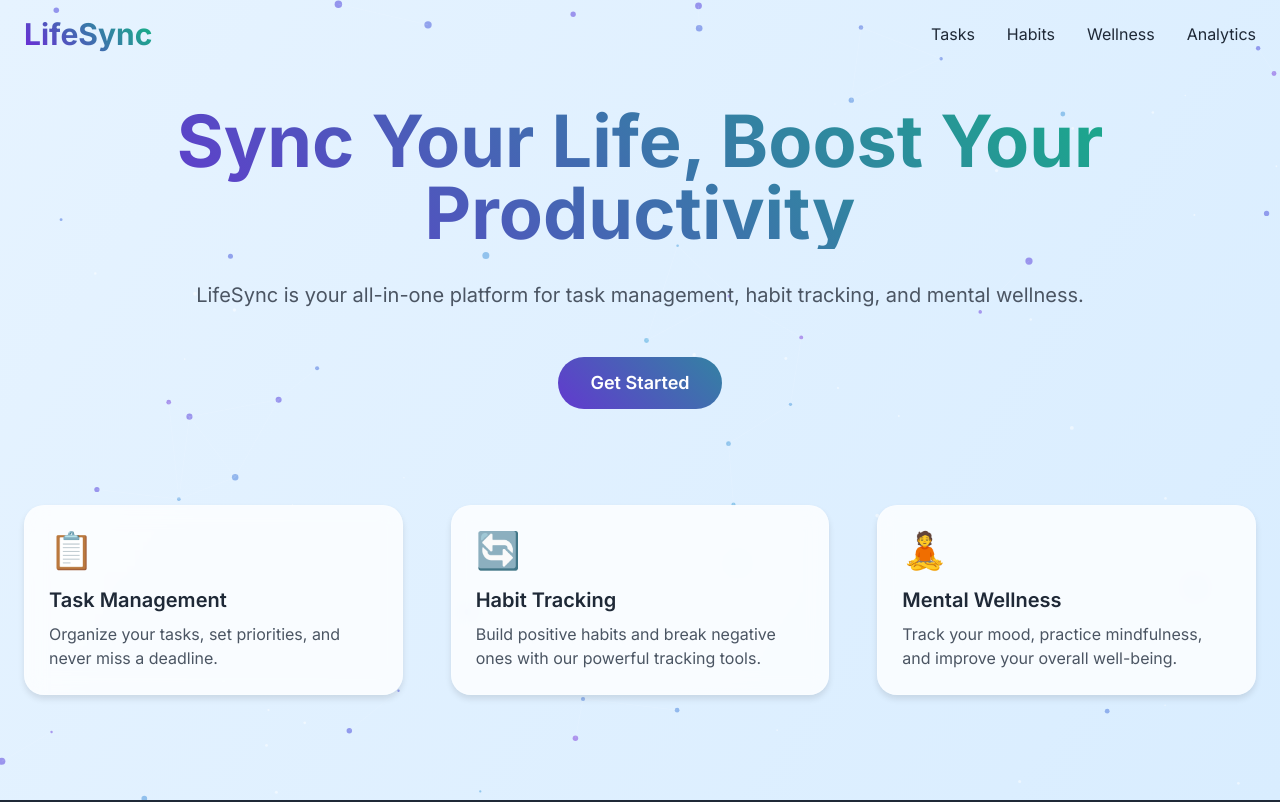
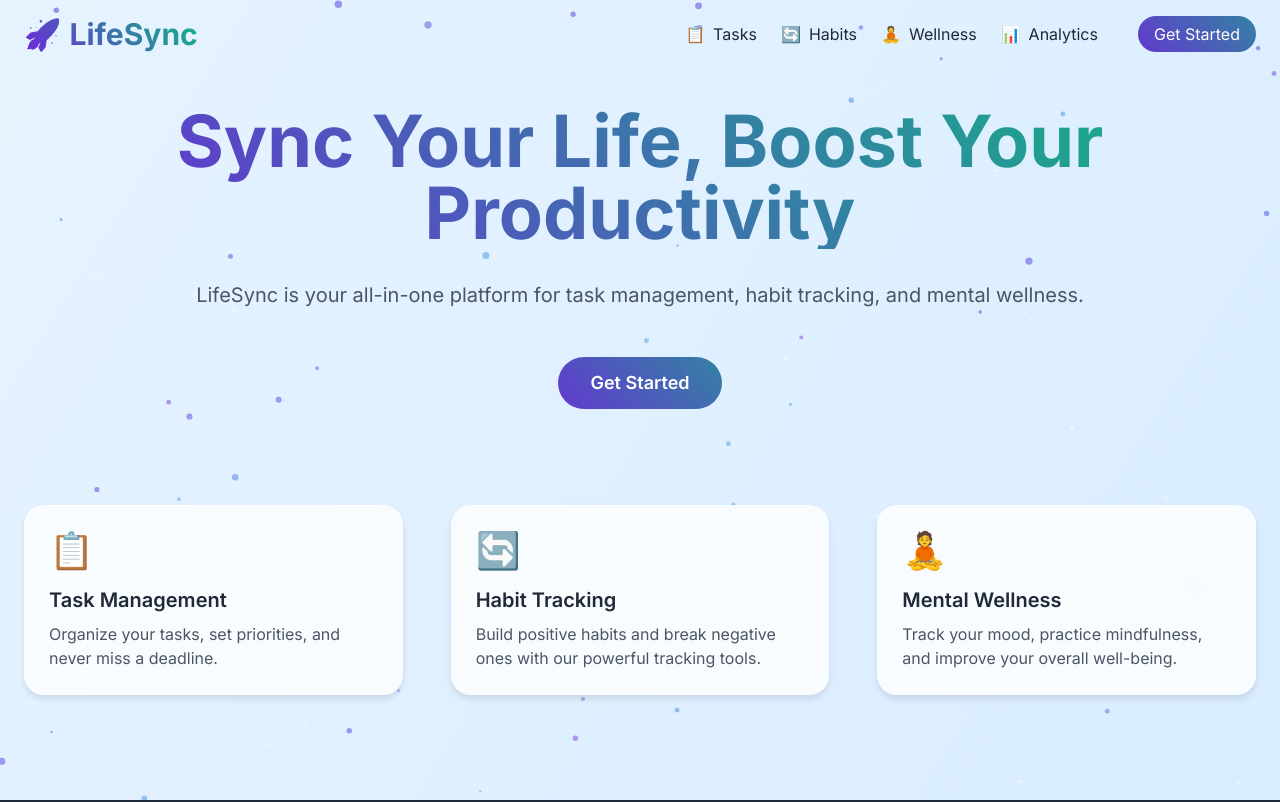
Before and after one commit to deep-ghosh/LifeSync, a Next.js app: page / in a window 1280 px wide. Shown: the top 802 px of the page. Built offline with nearby package versions, Linux system fonts and the light colour scheme.

Commit message:
header update

```diff
--- a/app/components/Header.tsx
+++ b/app/components/Header.tsx
@@ -22,56 +22,74 @@ const Header = () => {
     setIsOpen(false)
   }, [pathname])
 
+  const navItems = [
+    { href: "/task", label: "Tasks", icon: "📋" },
+    { href: "/habits", label: "Habits", icon: "🔄" },
+    { href: "/wellness", label: "Wellness", icon: "🧘" },
+    { href: "/analytics", label: "Analytics", icon: "📊" }
+  ]
+
   return (
     <motion.header
-      className={`fixed w-full z-50 transition-all duration-300 ${scrolled ? "bg-white shadow-lg" : "bg-transparent"}`}
+      className={`fixed w-full z-50 transition-all duration-300 ${
+        scrolled
+          ? "bg-white/80 backdrop-blur-lg shadow-md"
+          : "bg-transparent"
+      }`}
       initial={{ y: -100 }}
       animate={{ y: 0 }}
       transition={{ type: "spring", stiffness: 300, damping: 30 }}
     >
-      <nav className="container mx-auto px-6 py-4">
-        <div className="flex justify-between items-center">
-          <motion.div initial={{ opacity: 0, x: -20 }} animate={{ opacity: 1, x: 0 }} transition={{ duration: 0.5 }}>
-            <Link href="/" className="text-3xl font-bold gradient-text">
-              LifeSync
+      <nav className="container mx-auto px-6 py-4 flex justify-between items-center">
+        <motion.div
+          initial={{ opacity: 0, x: -20 }}
+          animate={{ opacity: 1, x: 0 }}
+          transition={{ duration: 0.5 }}
+        >
+          <Link
+            href="/"
+            className="text-3xl font-bold gradient-text flex items-center hover:scale-105 transition-transform"
+          >
+            <span className="mr-2">🚀</span>LifeSync
           </Link>
         </motion.div>
-          <div className="hidden md:flex space-x-8">
-            <NavLink href="/tasks" currentPath={pathname}>
-              Tasks
+
+        <div className="hidden md:flex space-x-6 items-center">
+          {navItems.map((item) => (
+            <NavLink key={item.href} href={item.href} currentPath={pathname}>
+              <span className="mr-2">{item.icon}</span>
+              {item.label}
             </NavLink>
-            <NavLink href="/habits" currentPath={pathname}>
-              Habits
-            </NavLink>
-            <NavLink href="/wellness" currentPath={pathname}>
-              Wellness
-            </NavLink>
-            <NavLink href="/analytics" currentPath={pathname}>
-              Analytics
-            </NavLink>
+          ))}
+          <motion.div whileHover={{ scale: 1.1 }} whileTap={{ scale: 0.9 }}>
+            <Link
+              href="/signup"
+              className="button-gradient px-4 py-2 rounded-full text-white ml-4"
+            >
+              Get Started
+            </Link>
+          </motion.div>
         </div>
+
         <div className="md:hidden">
           <button
             onClick={() => setIsOpen(!isOpen)}
             className="focus:outline-none text-gray-800"
             aria-label={isOpen ? "Close menu" : "Open menu"}
           >
-              <svg
-                className="w-6 h-6"
-                fill="none"
-                stroke="currentColor"
-                viewBox="0 0 24 24"
-                xmlns="http://www.w3.org/2000/svg"
-              >
             {isOpen ? (
+              <svg className="w-6 h-6" fill="none" stroke="currentColor" viewBox="0 0 24 24">
                 <path strokeLinecap="round" strokeLinejoin="round" strokeWidth={2} d="M6 18L18 6M6 6l12 12" />
+              </svg>
             ) : (
+              <svg className="w-6 h-6" fill="none" stroke="currentColor" viewBox="0 0 24 24">
                 <path strokeLinecap="round" strokeLinejoin="round" strokeWidth={2} d="M4 6h16M4 12h16M4 18h16" />
+              </svg>
             )}
-              </svg>
           </button>
         </div>
-        </div>
+      </nav>
+
       <AnimatePresence>
         {isOpen && (
           <motion.div
@@ -79,24 +97,23 @@ const Header = () => {
             animate={{ opacity: 1, height: "auto" }}
             exit={{ opacity: 0, height: 0 }}
             transition={{ duration: 0.3 }}
-              className="md:hidden mt-4 space-y-4"
+            className="md:hidden px-6 pb-4"
           >
-              <NavLink href="/tasks" currentPath={pathname} mobile>
-                Tasks
+            {navItems.map((item) => (
+              <NavLink key={item.href} href={item.href} currentPath={pathname} mobile>
+                <span className="mr-2">{item.icon}</span>
+                {item.label}
               </NavLink>
-              <NavLink href="/habits" currentPath={pathname} mobile>
-                Habits
-              </NavLink>
-              <NavLink href="/wellness" currentPath={pathname} mobile>
-                Wellness
-              </NavLink>
-              <NavLink href="/analytics" currentPath={pathname} mobile>
-                Analytics
-              </NavLink>
+            ))}
+            <Link
+              href="/signup"
+              className="block mt-4 button-gradient px-4 py-2 rounded-full text-white text-center"
+            >
+              Get Started
+            </Link>
           </motion.div>
         )}
       </AnimatePresence>
-      </nav>
     </motion.header>
   )
 }
@@ -114,20 +131,18 @@ const NavLink = ({
 }) => (
   <Link
     href={href}
-    className={`${mobile ? "block" : ""} text-gray-800 hover:text-primary transition duration-300 relative group ${
-      currentPath === href ? "font-semibold" : ""
-    }`}
+    className={`
+      ${mobile ? "block py-2 border-b" : "inline-flex items-center"}
+      text-gray-800 hover:text-primary transition duration-300 relative group
+      ${currentPath === href ? "font-semibold text-primary" : ""}
+    `}
   >
-    <motion.span whileHover={{ scale: 1.05 }} whileTap={{ scale: 0.95 }}>
+    <motion.span
+      whileHover={{ scale: 1.05 }}
+      whileTap={{ scale: 0.95 }}
+    >
       {children}
     </motion.span>
-    {!mobile && (
-      <motion.span
-        className="absolute bottom-0 left-0 w-full h-0.5 bg-primary origin-left transform scale-x-0 transition-transform duration-300 ease-out"
-        initial={false}
-        animate={currentPath === href ? { scaleX: 1 } : { scaleX: 0 }}
-      />
-    )}
   </Link>
 )
 
```
Lines whose indentation alone changed are shown as unchanged.
